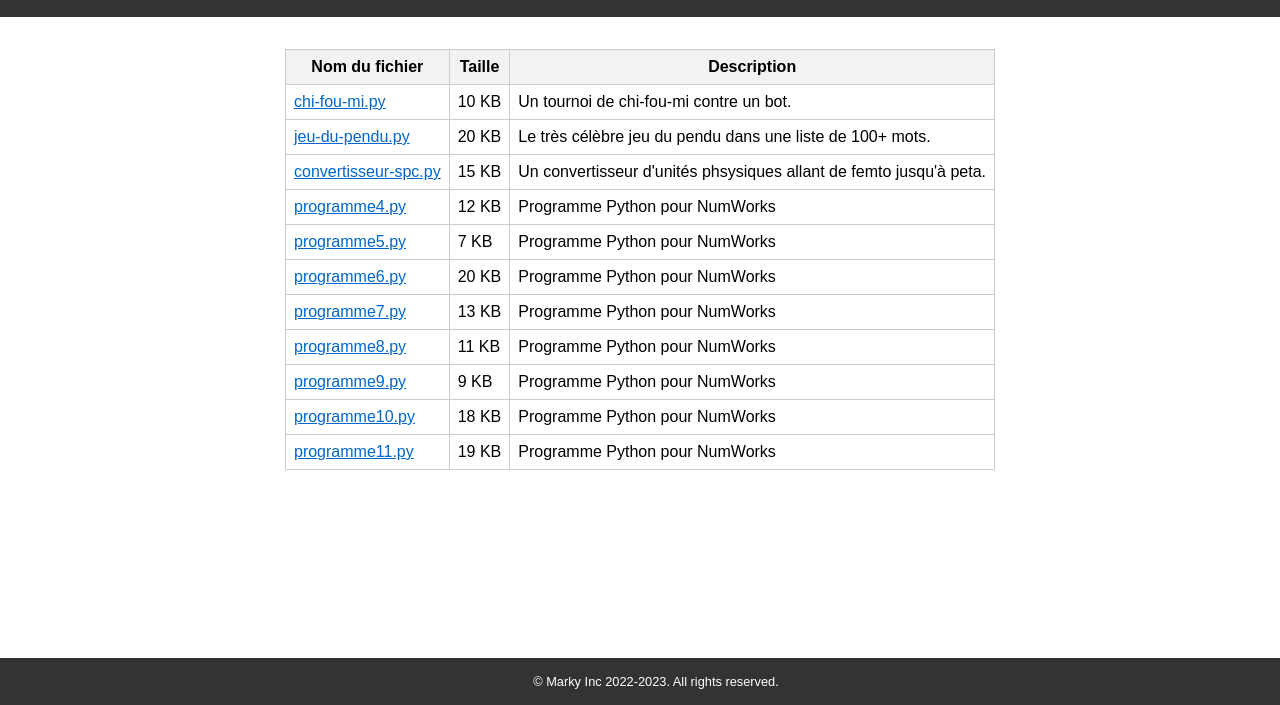
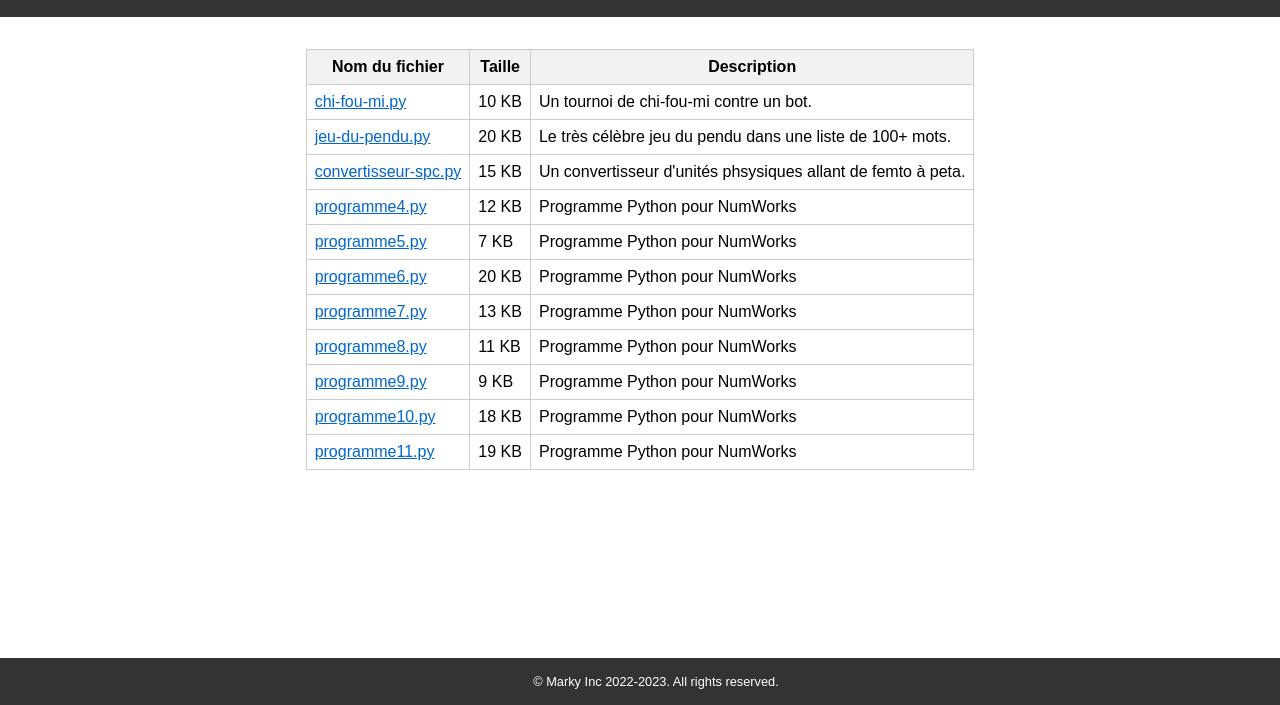
Before and after one commit to padawanNG/Numworks_games, a plain HTML site: page index.html in a window 1280 px wide. Shown: the part 95-800 px from the top of the page. Drawn offline with Linux system fonts and the light colour scheme.

Commit message:
Update index.html

```diff
--- a/index.html
+++ b/index.html
@@ -34,7 +34,7 @@
           <tr>
             <td><a href="convertisseur-spc.py download">convertisseur-spc.py</a></td>
             <td>15 KB</td>
-            <td><span class="description">Un convertisseur d'unités phsysiques allant de femto jusqu'à peta.</span></td>
+            <td><span class="description">Un convertisseur d'unités phsysiques allant de femto à peta.</span></td>
           </tr>
           <tr>
             <td><a href="programme4.py" download>programme4.py</a></td>
```
